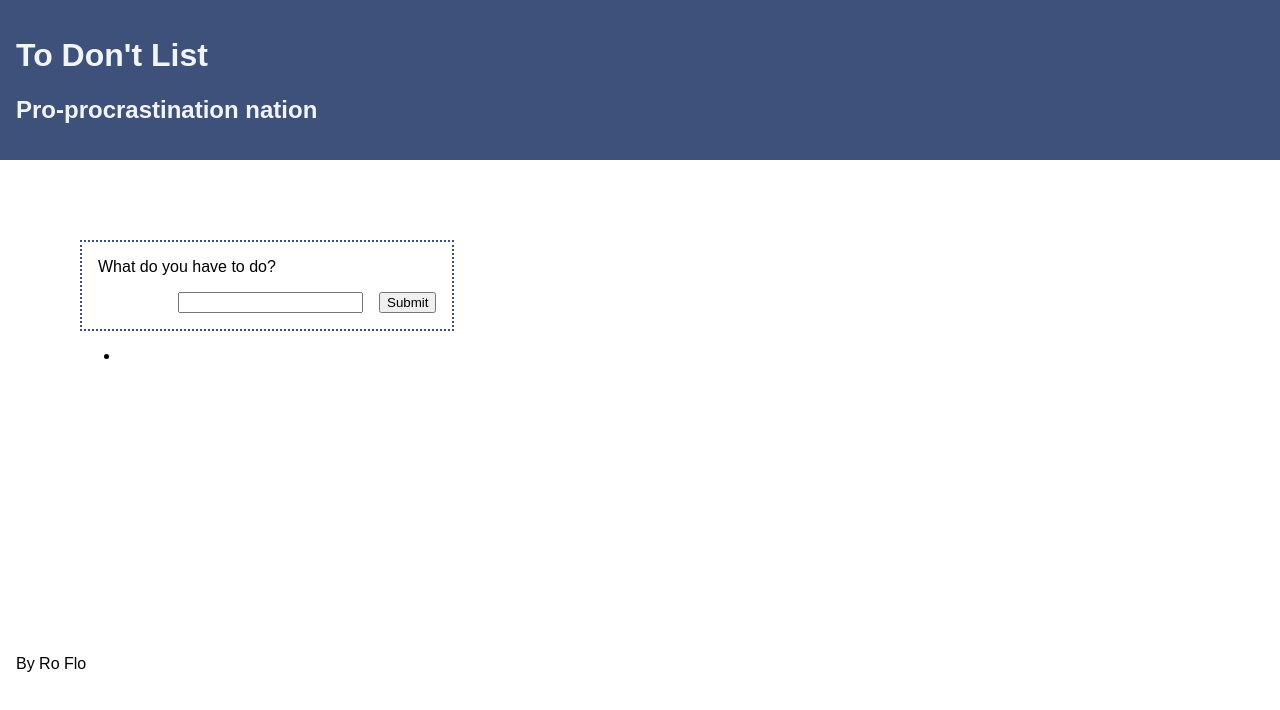
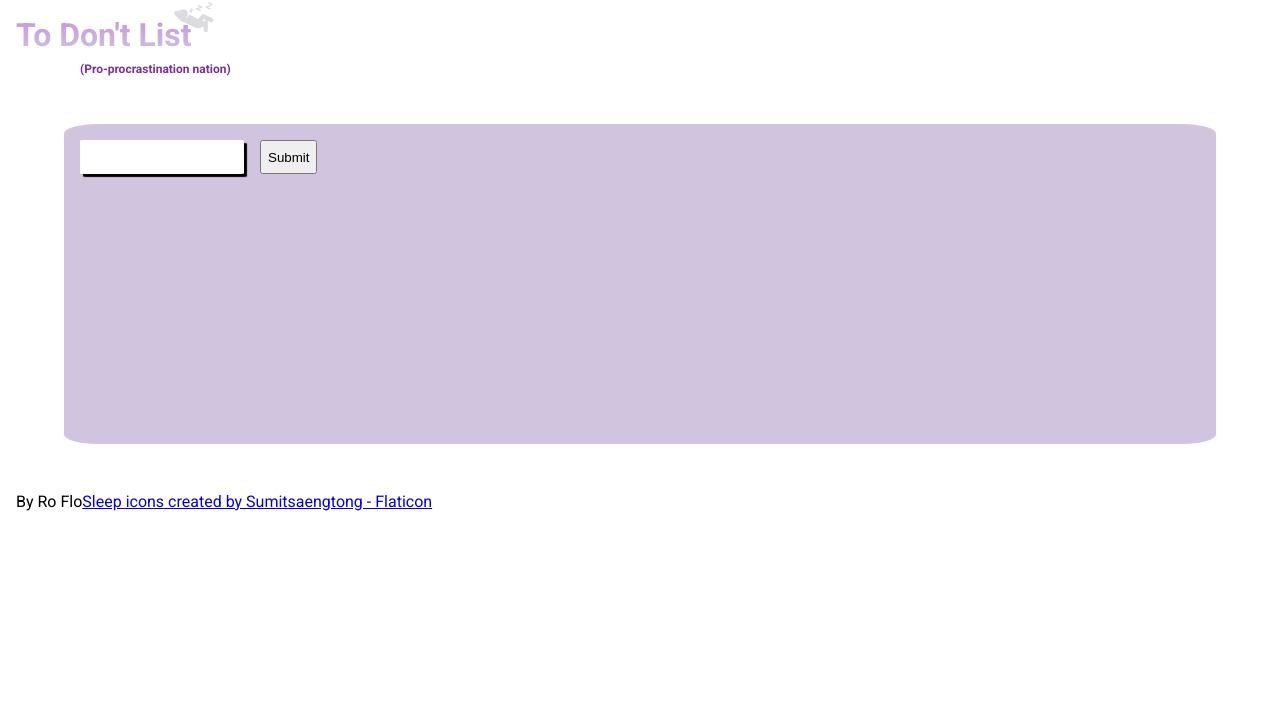
Before and after one commit to rocioflo/to-dont-list, a React (Vite) app: page / in a window 1280 px wide. Shown: the top 710 px of the page. Built offline with nearby package versions, Linux system fonts and the light colour scheme.

Commit message:
Improve styles

```diff
--- a/index.html
+++ b/index.html
@@ -3,6 +3,9 @@
   <head>
     <meta charset="UTF-8" />
     <meta name="viewport" content="width=device-width, initial-scale=1.0" />
+    <link rel="preconnect" href="https://fonts.googleapis.com">
+    <link rel="preconnect" href="https://fonts.gstatic.com" crossorigin>
+    <link href="https://fonts.googleapis.com/css2?family=Roboto:ital,wght@0,100..900;1,100..900&display=swap" rel="stylesheet">
     <title>To Don't List</title>
   </head>
   <body>
--- a/src/App.css
+++ b/src/App.css
@@ -1,9 +1,12 @@
+#root {
+  font-family: Roboto;
+}
+
 .inputDiv {
   display: flex;
   flex-direction: column;
   width: fit-content;
   gap: 1rem;
-  border: #3e517a 2px dotted;
   padding: 1rem;
 }
 
@@ -35,30 +38,34 @@
   animation-name: begone;
 }
 
-#root {
-  display: grid;
-  grid-template-rows: 1fr 3fr 1fr;
-  font-family: sans-serif;
-}
-
 body {
   margin: 0;
 }
 
 main {
-  padding: 5rem;
-}
-
-header {
-  background-color: #3e517a;
-  color: #f1f4f8;
-  padding: 1rem;
+  background-color: #d0c4df;
+  margin: 2rem 4rem;
+  border-radius: 3%;
+  height: 40vh;
+  display: flex;
+  flex-direction: column;
 }
 
 .inputAndButton {
   display: flex;
   gap: 1rem;
-  padding-left: 5rem;
+}
+
+input {
+  border: none;
+  height: 2rem;
+  width: 10rem;
+  border-radius: 2%;
+  box-shadow: 3px 3px 1px black;
+}
+
+li {
+  list-style-type: none;
 }
 
 footer {
--- a/src/App.tsx
+++ b/src/App.tsx
@@ -2,6 +2,7 @@ import React from "react";
 import "./App.css";
 import { randomizeDeterrent } from "./utils/randomizeDeterrent";
 import { deterrents } from "./utils/deterrents";
+import { Header } from "./components/header/Header";
 
 function App() {
   const [toDont, setToDont] = React.useState("");
@@ -29,13 +30,9 @@ function App() {
 
   return (
     <>
-      <header>
-        <h1>To Don't List</h1>
-        <h2>Pro-procrastination nation</h2>
-      </header>
+      <Header />
       <main>
         <div className="inputDiv">
-          <label htmlFor="input">What do you have to do?</label>
           <div className="inputAndButton">
             <input id="input" onChange={(ev) => setToDont(ev.target.value)} />
             <button
@@ -55,7 +52,17 @@ function App() {
           </li>
         </ul>
       </main>
-      <footer>By Ro Flo</footer>
+      <footer>
+        <span>By Ro Flo</span>
+        <span>
+          <a
+            href="https://www.flaticon.com/free-icons/sleep"
+            title="sleep icons"
+          >
+            Sleep icons created by Sumitsaengtong - Flaticon
+          </a>
+        </span>
+      </footer>
     </>
   );
 }
--- /dev/null
+++ b/src/components/header/Header.css
@@ -0,0 +1,34 @@
+header {
+  padding: 1rem;
+  display: flex;
+  flex-direction: column;
+  gap: 0.5rem;
+}
+
+h1 {
+  background-image: linear-gradient(#c792df, #d0c4df);
+  color: transparent;
+  background-clip: text;
+  margin: 0;
+}
+
+.titleWrapper {
+  display: flex;
+}
+
+.titleIcon {
+  filter: invert(100%) sepia(79%) saturate(287%) hue-rotate(180deg)
+    brightness(93%) contrast(88%);
+  transform: rotate(25deg);
+  height: 2.5rem;
+  position: absolute;
+  left: 11rem;
+  top: -0.5rem;
+}
+
+h2 {
+  font-size: 12px;
+  color: #7b2e9e;
+  margin: 0;
+  padding-left: 4rem;
+}
--- /dev/null
+++ b/src/components/header/Header.tsx
@@ -0,0 +1,14 @@
+import "./Header.css";
+import SleepingFigure from "../../assets/sleep.png";
+
+export const Header = () => {
+  return (
+    <header>
+      <div className="titleWrapper">
+        <h1>To Don't List</h1>
+        <img src={SleepingFigure} alt="Sleeping figure" className="titleIcon" />
+      </div>
+      <h2>(Pro-procrastination nation)</h2>
+    </header>
+  );
+};
```
Also changed, not shown: src/assets/sleep.png (added).
